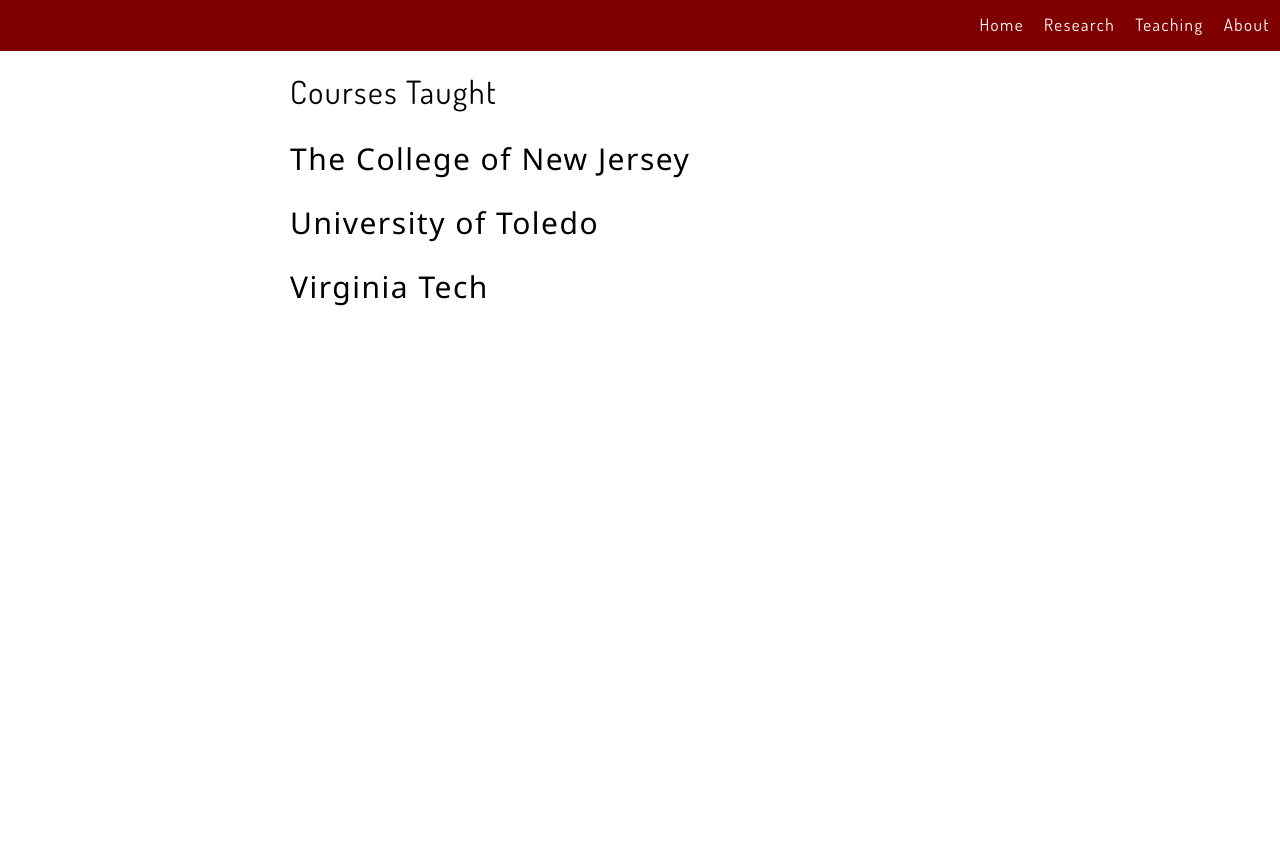
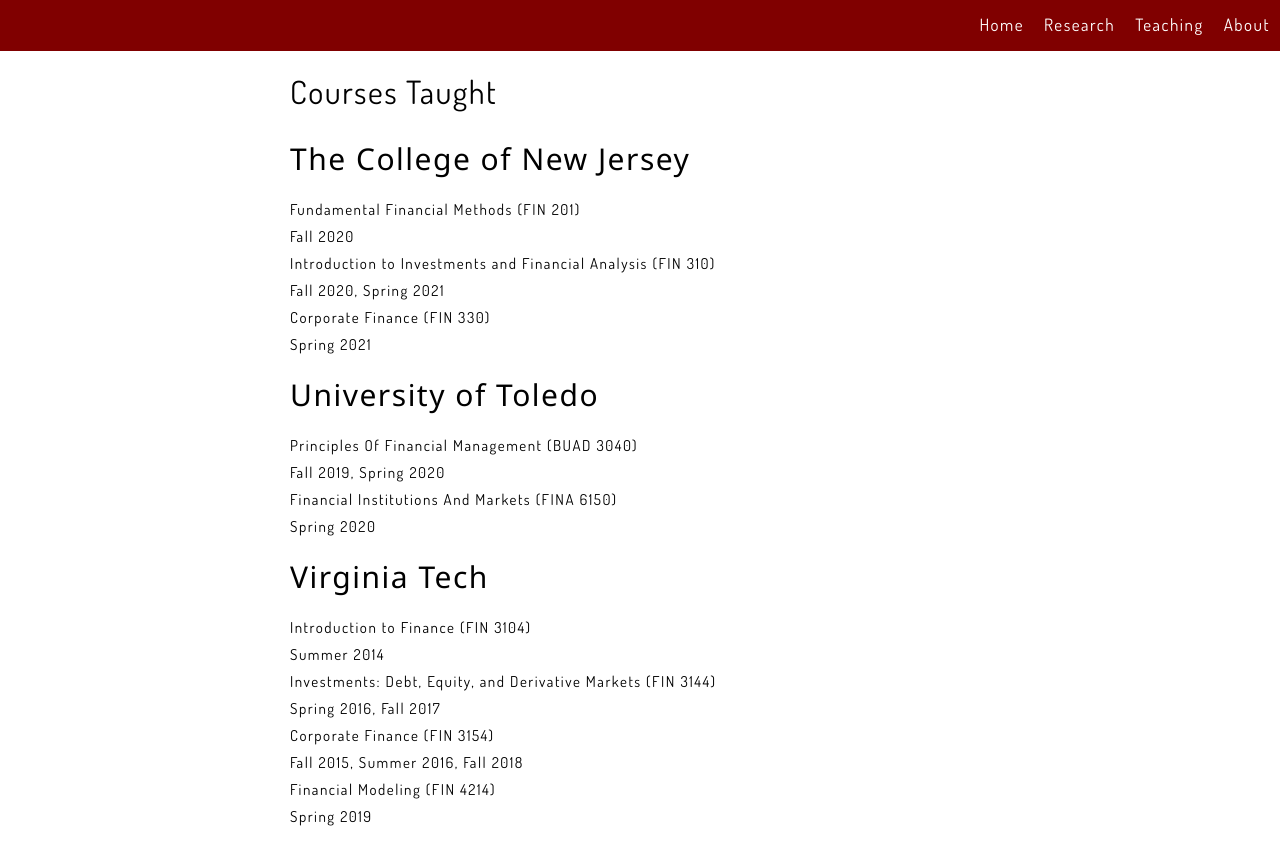
Before and after one commit to xieyutongcn/xieyutongcn.github.io, a Jekyll site: the page built from Teaching.html, in a window 1280 px wide. Shown: the top 865 px of the page. Built offline with Jekyll 4.4.1, drawn with Linux system fonts in a browser that asks for light colours.

Commit message:
Update Teaching.html

```diff
--- a/Teaching.html
+++ b/Teaching.html
@@ -6,7 +6,31 @@
     <div class="content">
         <h1>Courses Taught</h1>
         <h2>The College of New Jersey</h2>
+        <dl>
+            <dt>Fundamental Financial Methods (FIN 201)</dt>
+            <dd>Fall 2020</dd>
+            <dt>Introduction to Investments and Financial Analysis (FIN 310)</dt>
+            <dd>Fall 2020, Spring 2021</dd>
+            <dt>Corporate Finance (FIN 330)</dt>
+            <dd>Spring 2021</dd>
+        </dl>
         <h2>University of Toledo</h2>
+        <dl>
+            <dt>Principles Of Financial Management (BUAD 3040)</dt>
+            <dd>Fall 2019, Spring 2020</dd>
+            <dt>Financial Institutions And Markets (FINA 6150)<dt>
+            <dd>Spring 2020</dd>
+        </dl>
         <h2>Virginia Tech</h2>
+        <dl>
+            <dt>Introduction to Finance (FIN 3104)</dt>
+            <dd>Summer 2014</dd>
+            <dt>Investments: Debt, Equity, and Derivative Markets (FIN 3144)</dt>
+            <dd>Spring 2016, Fall 2017</dd>
+            <dt>Corporate Finance (FIN 3154)</dt>
+            <dd>Fall 2015, Summer 2016, Fall 2018</dd>
+            <dt>Financial Modeling (FIN 4214)</dt>
+            <dd>Spring 2019</dd>
+        </dl>
     </div>
 </body>
```
